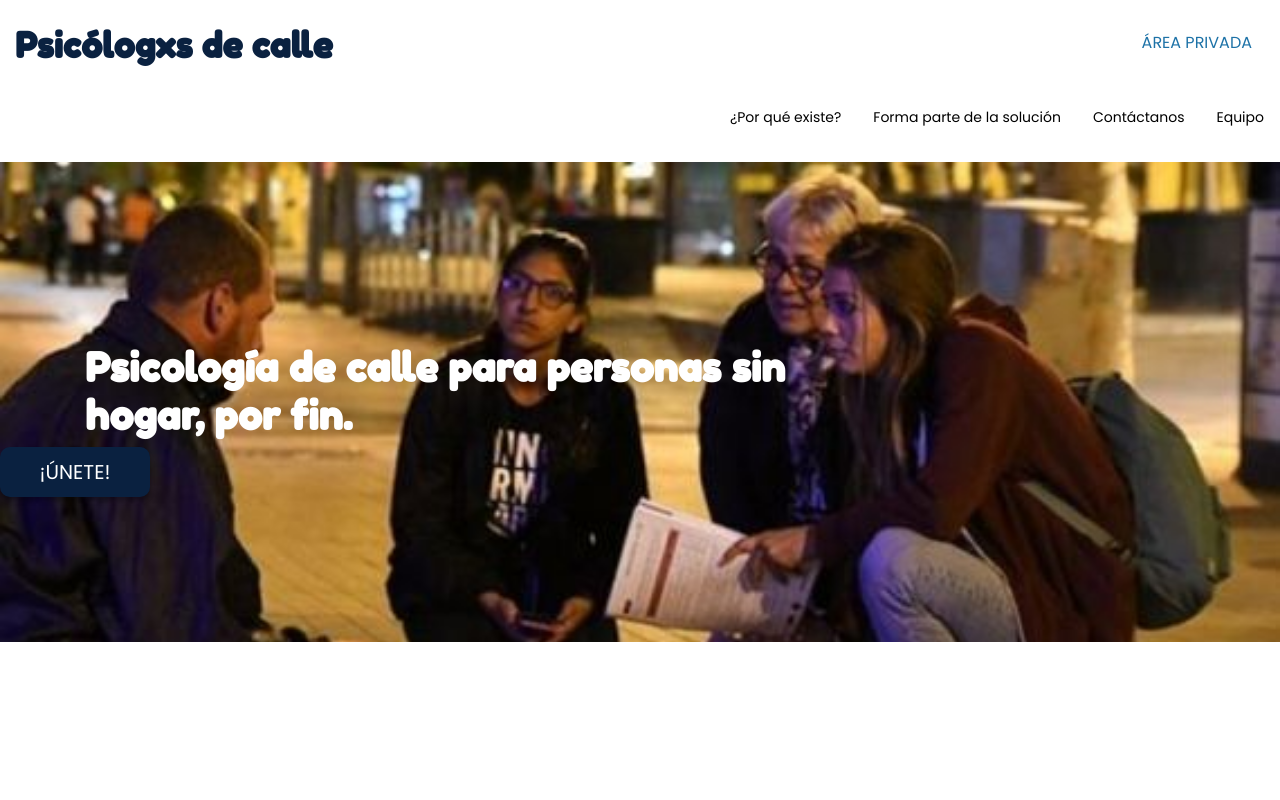
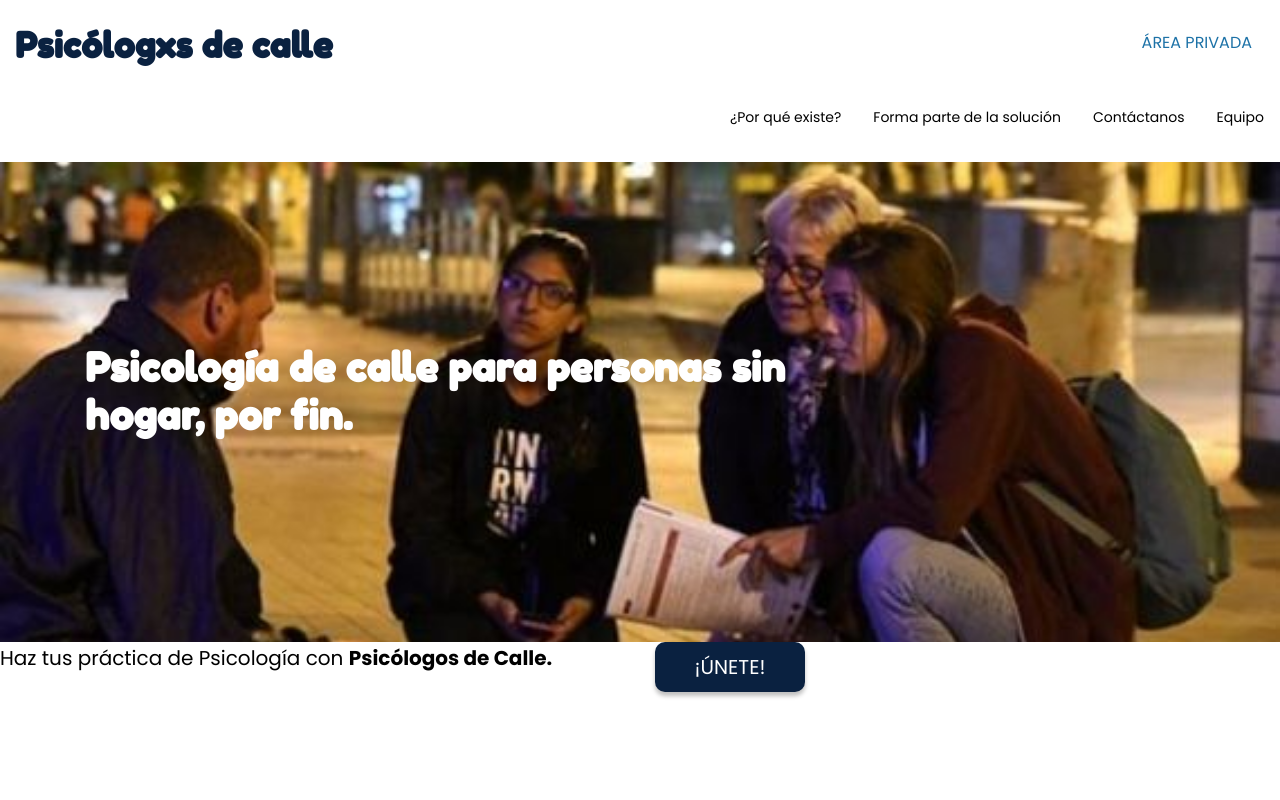
Before and after one commit to joannaWebDev/psicologxs-de-calle, a React (Create React App) app in the folder client/: page /psicologxs-de-calle/ in a window 1280 px wide. Shown: the top 800 px of the page. Built offline with nearby package versions, Linux system fonts and the light colour scheme.

Commit message:
Add join us section

```diff
--- a/client/src/pages/Home.js
+++ b/client/src/pages/Home.js
@@ -19,7 +19,15 @@ const Home = () => {
                     <h1 className="fredokaStyle">Psicología de calle para personas sin hogar, por fin.</h1>
                 </div>
             </Container>
-            <JoinBtn />
+        </section>
+
+        <section className="join-us">
+          <div className="row justify-content-center">
+            <div className="col-md-6 col-sm-12">
+              <p>Haz tus práctica de Psicología con <strong>Psicólogos de Calle.</strong></p>
+            </div>
+            <div className="col-md-6 col-sm-12"><JoinBtn /></div>
+          </div>
         </section>
 
       {<section className="container sectionChart">
```
